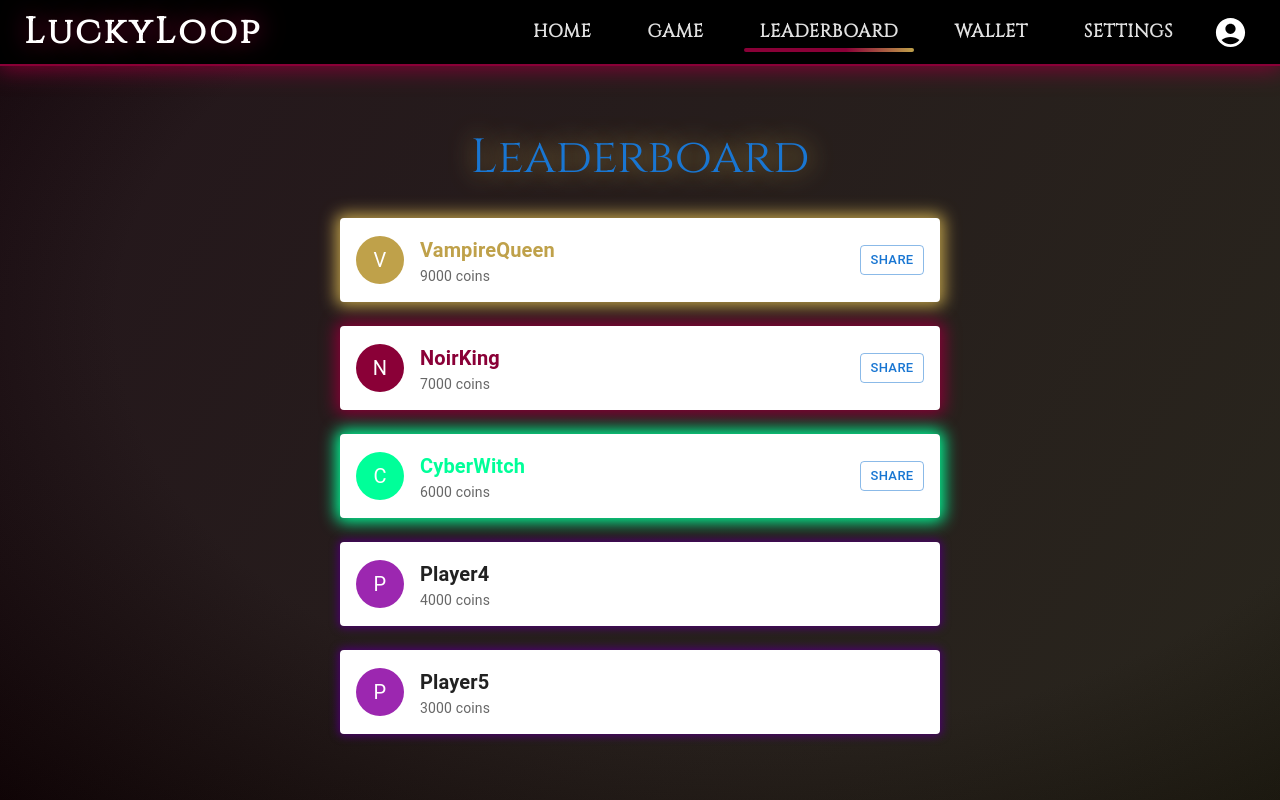
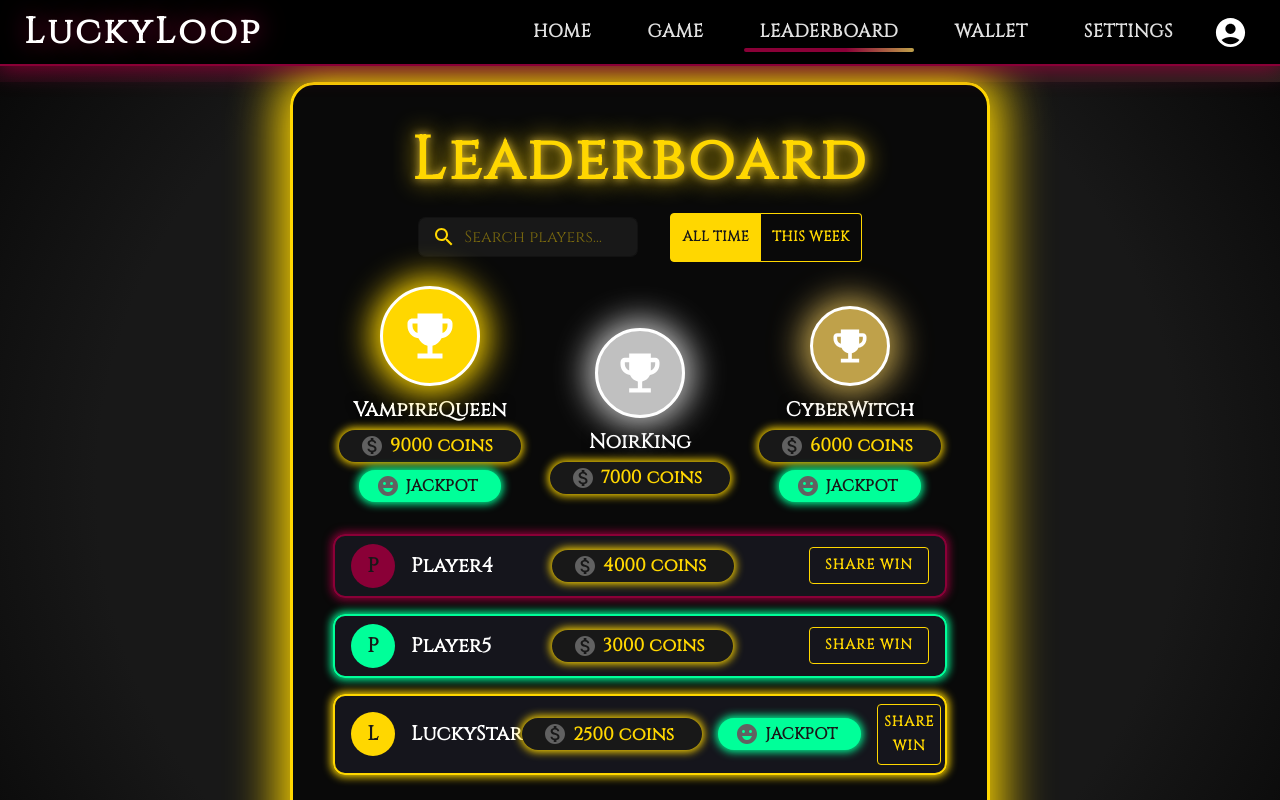
Before and after one commit to ailynux/LuckyLoop, a React (Create React App) app in the folder llclient/: page /leaderboard in a window 1280 px wide. Shown: the top 800 px of the page. Built offline with nearby package versions, Linux system fonts and the light colour scheme; a web font is replaced by a local one.

Commit message:
Enhance LeaderboardPage with new search and filter functionality, improved styling, and recent jackpots display. Refactor leaderboard data structure to include jackpot status for players.

```diff
--- a/llclient/src/pages/LeaderboardPage.js
+++ b/llclient/src/pages/LeaderboardPage.js
@@ -1,34 +1,129 @@
-import React from 'react';
-import { Box, Typography, Paper, Avatar, Grid, Button } from '@mui/material';
+import React, { useState } from 'react';
+import { Box, Typography, Paper, Avatar, Grid, Button, Divider, TextField, ToggleButton, ToggleButtonGroup, Chip } from '@mui/material';
+import MonetizationOnIcon from '@mui/icons-material/MonetizationOn';
+import EmojiEventsIcon from '@mui/icons-material/EmojiEvents';
+import EmojiEmotionsIcon from '@mui/icons-material/EmojiEmotions';
+import SearchIcon from '@mui/icons-material/Search';
 
-const mockLeaders = [
-  { name: 'VampireQueen', coins: 9000, avatar: '', color: '#bfa14a' },
-  { name: 'NoirKing', coins: 7000, avatar: '', color: '#8a0037' },
-  { name: 'CyberWitch', coins: 6000, avatar: '', color: '#00ff99' },
-  { name: 'Player4', coins: 4000, avatar: '' },
-  { name: 'Player5', coins: 3000, avatar: '' },
+const allLeaders = [
+  { name: 'VampireQueen', coins: 9000, avatar: '', color: '#FFD700', jackpot: true },
+  { name: 'NoirKing', coins: 7000, avatar: '', color: '#C0C0C0', jackpot: false },
+  { name: 'CyberWitch', coins: 6000, avatar: '', color: '#bfa14a', jackpot: true },
+  { name: 'Player4', coins: 4000, avatar: '', color: '#8a0037', jackpot: false },
+  { name: 'Player5', coins: 3000, avatar: '', color: '#00ff99', jackpot: false },
+  { name: 'LuckyStar', coins: 2500, avatar: '', color: '#FFD700', jackpot: true },
 ];
 
-const LeaderboardPage = () => (
-  <Box sx={{ maxWidth: 600, mx: 'auto', mt: 6 }}>
-    <Typography variant="h3" sx={{ fontFamily: 'Cinzel, serif', color: 'primary.main', mb: 4, textAlign: 'center', textShadow: '0 0 24px #bfa14a' }}>
+const recentJackpots = [
+  { name: 'CyberWitch', amount: 1200, time: '2m ago' },
+  { name: 'LuckyStar', amount: 900, time: '10m ago' },
+  { name: 'VampireQueen', amount: 1500, time: '1h ago' },
+];
+
+const LeaderboardPage = () => {
+  const [search, setSearch] = useState('');
+  const [filter, setFilter] = useState('all');
+  const filteredLeaders = allLeaders.filter(l => l.name.toLowerCase().includes(search.toLowerCase()));
+
+  return (
+    <Box sx={{ minHeight: '90vh', display: 'flex', alignItems: 'center', justifyContent: 'center', background: 'radial-gradient(ellipse at 50% 40%, #181818 60%, #000 100%)' }}>
+      <Paper sx={{
+        bgcolor: 'rgba(10,10,10,0.98)',
+        borderRadius: 6,
+        p: 5,
+        boxShadow: '0 0 48px 12px #FFD700',
+        border: '3px solid #FFD700',
+        width: '100%',
+        maxWidth: 700,
+        textAlign: 'center',
+        backdropFilter: 'blur(6px)',
+        position: 'relative',
+      }}>
+        <Typography variant="h2" sx={{ color: '#FFD700', fontFamily: 'Cinzel, serif', fontWeight: 900, mb: 2, letterSpacing: 3, textShadow: '0 0 24px #FFD700, 0 0 8px #bfa14a' }}>
           Leaderboard
         </Typography>
-    <Grid container spacing={2}>
-      {mockLeaders.map((leader, i) => (
-        <Grid item xs={12} key={leader.name}>
-          <Paper sx={{ display: 'flex', alignItems: 'center', p: 2, mb: 1, boxShadow: i < 3 ? `0 0 16px 4px ${leader.color}` : '0 0 8px 2px #4b006e', bgcolor: 'background.paper' }}>
-            <Avatar sx={{ bgcolor: leader.color || 'secondary.main', width: 48, height: 48, mr: 2 }}>{leader.name[0]}</Avatar>
-            <Box sx={{ flexGrow: 1 }}>
-              <Typography variant="h6" sx={{ color: i < 3 ? leader.color : 'text.primary', fontWeight: 700 }}>{leader.name}</Typography>
-              <Typography variant="body2" sx={{ color: 'text.secondary' }}>{leader.coins} coins</Typography>
+        <Box sx={{ display: 'flex', justifyContent: 'center', alignItems: 'center', gap: 2, mb: 3 }}>
+          <TextField
+            variant="outlined"
+            size="small"
+            placeholder="Search players..."
+            value={search}
+            onChange={e => setSearch(e.target.value)}
+            InputProps={{
+              startAdornment: <SearchIcon sx={{ color: '#FFD700', mr: 1 }} />,
+              sx: { bgcolor: '#181818', color: '#FFD700', borderRadius: 2, input: { color: '#FFD700', fontFamily: 'Cinzel, serif' } },
+            }}
+            sx={{ width: 220 }}
+          />
+          <ToggleButtonGroup
+            value={filter}
+            exclusive
+            onChange={(_, v) => setFilter(v || 'all')}
+            sx={{ ml: 2 }}
+          >
+            <ToggleButton value="all" sx={{ color: '#FFD700', fontWeight: 700, fontFamily: 'Cinzel, serif', borderColor: '#FFD700', '&.Mui-selected': { bgcolor: '#FFD700', color: '#181818' } }}>All Time</ToggleButton>
+            <ToggleButton value="week" sx={{ color: '#FFD700', fontWeight: 700, fontFamily: 'Cinzel, serif', borderColor: '#FFD700', '&.Mui-selected': { bgcolor: '#FFD700', color: '#181818' } }}>This Week</ToggleButton>
+          </ToggleButtonGroup>
         </Box>
-            {i < 3 && <Button variant="outlined" color="primary" size="small" sx={{ ml: 2 }}>Share</Button>}
+        {/* Top 3 Podium */}
+        <Grid container spacing={2} justifyContent="center" alignItems="end" sx={{ mb: 4 }}>
+          {filteredLeaders.slice(0, 3).map((leader, i) => (
+            <Grid item xs={4} key={leader.name} sx={{ display: 'flex', flexDirection: 'column', alignItems: 'center' }}>
+              <Box sx={{
+                bgcolor: leader.color,
+                borderRadius: '50%',
+                width: 80 + (2 - i) * 10,
+                height: 80 + (2 - i) * 10,
+                display: 'flex',
+                alignItems: 'center',
+                justifyContent: 'center',
+                boxShadow: `0 0 32px 8px ${leader.color}`,
+                mb: 1,
+                border: '3px solid #fff',
+                position: 'relative',
+                zIndex: 2,
+              }}>
+                <EmojiEventsIcon sx={{ color: '#fff', fontSize: 44 + (2 - i) * 8 }} />
+              </Box>
+              <Typography variant="h6" sx={{ color: '#fff', fontFamily: 'Cinzel, serif', fontWeight: 900, textShadow: '0 0 8px #000', mb: 0.5 }}>{leader.name}</Typography>
+              <Chip icon={<MonetizationOnIcon sx={{ color: '#FFD700' }} />} label={`${leader.coins} coins`} sx={{ bgcolor: '#181818', color: '#FFD700', fontWeight: 700, fontFamily: 'Cinzel, serif', fontSize: 18, px: 2, boxShadow: '0 0 8px 2px #FFD700', mb: 1 }} />
+              {leader.jackpot && <Chip icon={<EmojiEmotionsIcon sx={{ color: '#00ff99' }} />} label="JACKPOT" sx={{ bgcolor: '#00ff99', color: '#181818', fontWeight: 900, fontFamily: 'Cinzel, serif', fontSize: 16, px: 1.5, boxShadow: '0 0 8px 2px #00ff99' }} />}
+            </Grid>
+          ))}
+        </Grid>
+        {/* Full Leaderboard */}
+        <Box sx={{ mb: 4 }}>
+          {filteredLeaders.slice(3).map((leader, i) => (
+            <Box key={leader.name} sx={{ display: 'flex', alignItems: 'center', justifyContent: 'space-between', mb: 2, px: 2, py: 1, bgcolor: 'rgba(24,24,32,0.85)', borderRadius: 3, boxShadow: `0 0 8px 2px ${leader.color}`, border: `2px solid ${leader.color}` }}>
+              <Box sx={{ display: 'flex', alignItems: 'center', gap: 2 }}>
+                <Avatar sx={{ bgcolor: leader.color, color: '#181818', fontWeight: 900, fontFamily: 'Cinzel, serif', width: 44, height: 44 }}>{leader.name[0]}</Avatar>
+                <Typography variant="h6" sx={{ color: '#fff', fontFamily: 'Cinzel, serif', fontWeight: 700 }}>{leader.name}</Typography>
+              </Box>
+              <Chip icon={<MonetizationOnIcon sx={{ color: '#FFD700' }} />} label={`${leader.coins} coins`} sx={{ bgcolor: '#181818', color: '#FFD700', fontWeight: 700, fontFamily: 'Cinzel, serif', fontSize: 18, px: 2, boxShadow: '0 0 8px 2px #FFD700' }} />
+              {leader.jackpot && <Chip icon={<EmojiEmotionsIcon sx={{ color: '#00ff99' }} />} label="JACKPOT" sx={{ bgcolor: '#00ff99', color: '#181818', fontWeight: 900, fontFamily: 'Cinzel, serif', fontSize: 16, px: 1.5, boxShadow: '0 0 8px 2px #00ff99', ml: 2 }} />}
+              <Button variant="outlined" color="primary" sx={{ ml: 2, fontWeight: 700, fontFamily: 'Cinzel, serif', borderColor: '#FFD700', color: '#FFD700', letterSpacing: 1, textTransform: 'uppercase', '&:hover': { background: '#FFD700', color: '#181818' } }}>Share Win</Button>
+            </Box>
+          ))}
+        </Box>
+        <Divider sx={{ my: 4, borderColor: '#FFD700' }} />
+        {/* Recent Jackpots */}
+        <Typography variant="h4" sx={{ color: '#FFD700', fontFamily: 'Cinzel, serif', fontWeight: 900, mb: 2, letterSpacing: 2, textShadow: '0 0 12px #FFD700' }}>
+          Recent Jackpots
+        </Typography>
+        <Grid container spacing={2} justifyContent="center" alignItems="center">
+          {recentJackpots.map(jp => (
+            <Grid item xs={12} md={4} key={jp.name}>
+              <Paper sx={{ bgcolor: 'rgba(24,24,32,0.92)', borderRadius: 3, p: 2, boxShadow: '0 0 16px 2px #FFD700', border: '2px solid #FFD700', textAlign: 'center', mb: 2 }}>
+                <Typography variant="h6" sx={{ color: '#FFD700', fontFamily: 'Cinzel, serif', fontWeight: 900, mb: 1, letterSpacing: 1, textShadow: '0 0 8px #FFD700' }}>{jp.name}</Typography>
+                <Typography variant="h5" sx={{ color: '#00ff99', fontFamily: 'Cinzel, serif', fontWeight: 900, mb: 1, letterSpacing: 1, textShadow: '0 0 8px #00ff99' }}>+{jp.amount} coins</Typography>
+                <Typography variant="body2" sx={{ color: '#fff', fontFamily: 'EB Garamond, serif', fontWeight: 700 }}>{jp.time} ago</Typography>
               </Paper>
             </Grid>
           ))}
         </Grid>
+      </Paper>
     </Box>
   );
+};
 
 export default LeaderboardPage;
```
Lines whose indentation alone changed are shown as unchanged.
